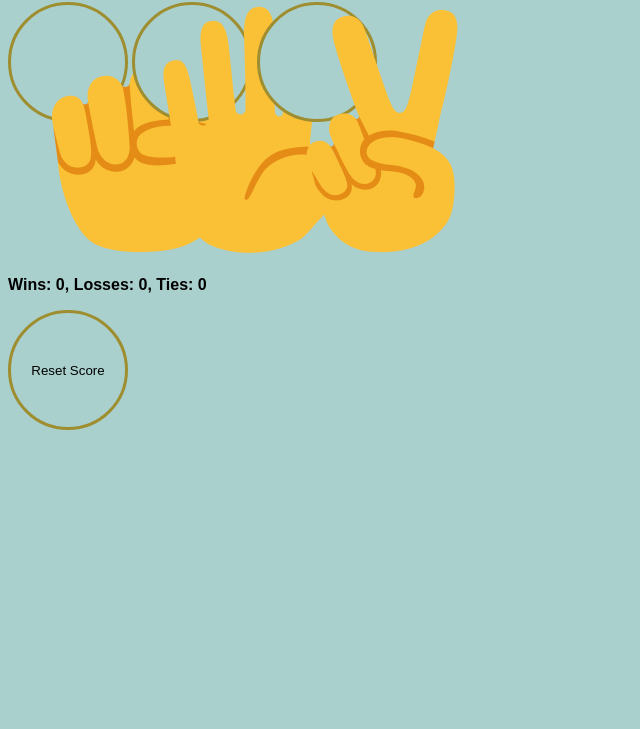
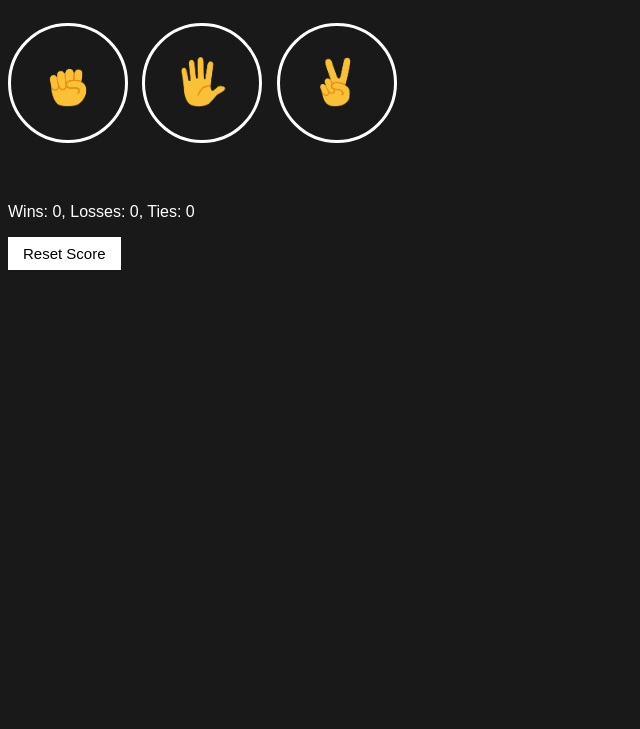
Before and after one commit to K3NT0Z4K1/rock-paper-scissor, a plain HTML site: page index.html in a window 1280 px wide. Shown: the part 71-800 px from the top of the page, without its empty margins (0-640 px from the left). Drawn offline with Linux system fonts and the light colour scheme; files whose address does not match are found by name.

Commit message:
Added maybe right style

```diff
--- a/style.css
+++ b/style.css
@@ -1,40 +1,42 @@
-body{
-
-      background-color: rgb(170, 208, 206);
+body {
+  background-color: rgb(25, 25, 25);
+  color: white;
   font-family: Arial;
-      font-weight: bold;
-
-
 }
 
-    .title{
-
-      font-size: 23px;
-
+.title {
+  font-size: 30px;
+  font-weight: bold;
 }
 
-    button{
-
-      background-color: inherit;
-
+.move-icon {
+  height: 50px;
 }
 
-    .icon-button{
-
-      height: 75px;
-      background-color:transparent;
+.move-button {
+  background-color: transparent;
+  border: 3px solid white;
+  width: 120px;
+  height: 120px;
+  border-radius: 60px;
+  margin-right: 10px;
   cursor: pointer;
-
-
 }
 
-    button{
+.result {
+  font-size: 25px;
+  font-weight: bold;
+  margin-top: 50px;
+}
 
-      border: 3px solid rgb(158, 142, 48);
-      height: 120px;
-      width: 120px;
-      border-radius: 60px;
+.score {
+  margin-top: 60px;
+}
+
+.reset-score-button {
+  background-color: white;
+  border: none;
+  font-size: 15px;
+  padding: 8px 15px;
   cursor: pointer;
-
-
 }
```
Lines whose indentation alone changed are shown as unchanged.
